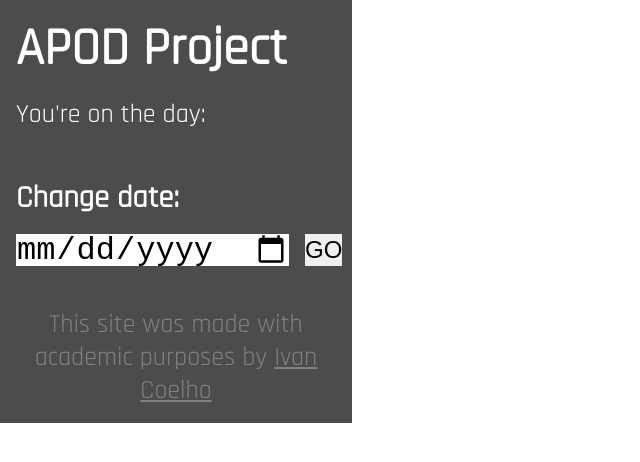
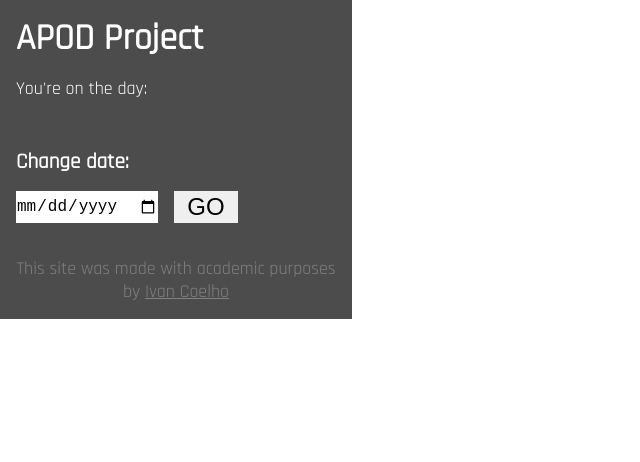
Before and after one commit to ivancda/APODproject, a plain HTML site: page index.html in a window 1280 px wide. Shown: the top 462 px of the page, without its empty margins (0-640 px from the left). Drawn offline with nearby package versions, Linux system fonts and the light colour scheme; no server answers.

Commit message:
css tweaks

```diff
--- a/style.css
+++ b/style.css
@@ -9,7 +9,7 @@
 body{
   display: flex;
   font-family: 'Rajdhani', sans-serif;
-  font-size: 26px;
+  font-size: 18px;
   color: white;
 }
 
@@ -48,7 +48,7 @@ main{
 #inptDate{
   height: 2rem;
   width: auto;
-  font-size: 2rem;
+  font-size: 1rem;
   user-select: none;
 }
 
```
